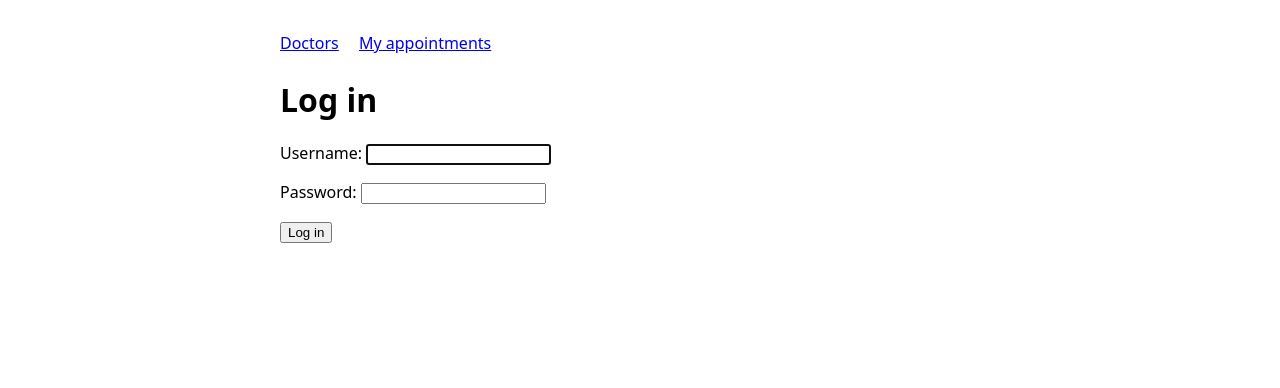
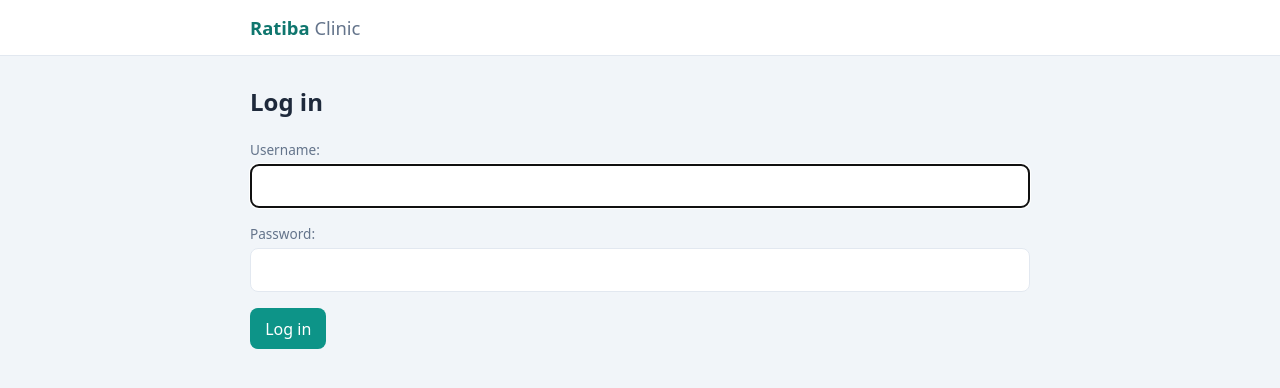
Before and after one commit to mutuiris/ratiba, a Django app: a page that uses clinic/templates/clinic/base.html in a window 1280 px wide. Shown: the top 388 px of the page. Run offline with Django 5.2, Linux system fonts and the light colour scheme.

Commit message:
Enhance base HTML template with improved layout, styling, and navigation structure

```diff
--- a/clinic/templates/clinic/base.html
+++ b/clinic/templates/clinic/base.html
@@ -3,35 +3,87 @@
 <head>
   <meta charset="utf-8">
   <meta name="viewport" content="width=device-width, initial-scale=1">
-  <title>{% block title %}Ratiba{% endblock %}</title>
+  <title>{% block title %}Ratiba{% endblock %} · Ratiba Clinic</title>
   <style>
-    body { font-family: system-ui, sans-serif; max-width: 720px; margin: 2rem auto; padding: 0 1rem; }
-    nav { margin-bottom: 1.5rem; }
-    nav a { margin-right: 1rem; }
-    .msg { padding: .5rem .75rem; border-radius: 4px; margin: .25rem 0; }
-    .msg.success { background: #e6f4ea; }
-    .msg.error { background: #fce8e6; }
-    .slot { display: inline-block; margin: .2rem; }
-    table { border-collapse: collapse; width: 100%; }
-    td, th { border: 1px solid #ddd; padding: .4rem; text-align: left; }
-    button { cursor: pointer; }
+    :root {
+      --primary: #0d9488; --primary-dark: #0f766e;
+      --bg: #f1f5f9; --surface: #ffffff; --border: #e2e8f0;
+      --text: #1e293b; --muted: #64748b;
+      --ok-bg: #dcfce7; --ok-fg: #166534;
+      --err-bg: #fee2e2; --err-fg: #991b1b;
+      --radius: 10px; --shadow: 0 1px 3px rgba(15,23,42,.08), 0 1px 2px rgba(15,23,42,.04);
+    }
+    * { box-sizing: border-box; }
+    body {
+      margin: 0; background: var(--bg); color: var(--text);
+      font-family: system-ui, -apple-system, "Segoe UI", Roboto, sans-serif; line-height: 1.5;
+    }
+    header { background: var(--surface); border-bottom: 1px solid var(--border); position: sticky; top: 0; z-index: 10; }
+    .bar { max-width: 820px; margin: 0 auto; padding: .85rem 1.25rem; display: flex; align-items: center; gap: 1.25rem; }
+    .brand { font-weight: 700; font-size: 1.15rem; color: var(--primary-dark); text-decoration: none; }
+    .brand span { color: var(--muted); font-weight: 400; }
+    nav { display: flex; align-items: center; gap: 1rem; margin-left: auto; }
+    nav a { color: var(--text); text-decoration: none; font-size: .95rem; }
+    nav a:hover { color: var(--primary-dark); }
+    main { max-width: 820px; margin: 0 auto; padding: 1.75rem 1.25rem; }
+    h1 { font-size: 1.5rem; margin: 0 0 1.25rem; }
+    .muted { color: var(--muted); }
+
+    .msg { padding: .7rem 1rem; border-radius: var(--radius); margin: 0 0 1rem; font-size: .95rem; }
+    .msg.success { background: var(--ok-bg); color: var(--ok-fg); }
+    .msg.error { background: var(--err-bg); color: var(--err-fg); }
+
+    .card { background: var(--surface); border: 1px solid var(--border); border-radius: var(--radius); box-shadow: var(--shadow); padding: 1.1rem 1.25rem; margin-bottom: 1rem; }
+    .card-row { display: flex; align-items: flex-end; gap: 1rem; flex-wrap: wrap; }
+    .grow { flex: 1; }
+
+    label { display: block; font-size: .85rem; color: var(--muted); margin-bottom: .25rem; }
+    input[type=text], input[type=password], input[type=date], input[type=datetime-local] {
+      width: 100%; padding: .55rem .7rem; border: 1px solid var(--border); border-radius: 8px; font: inherit; background: #fff;
+    }
+    button, .btn {
+      display: inline-block; padding: .55rem .95rem; border: 0; border-radius: 8px;
+      background: var(--primary); color: #fff; font: inherit; font-weight: 500; cursor: pointer; text-decoration: none;
+    }
+    button:hover, .btn:hover { background: var(--primary-dark); }
+    .btn-ghost { background: transparent; color: var(--primary-dark); border: 1px solid var(--border); }
+    .btn-ghost:hover { background: var(--bg); }
+    .btn-danger { background: transparent; color: var(--err-fg); border: 1px solid var(--border); }
+    .btn-danger:hover { background: var(--err-bg); }
+
+    .slots { display: grid; grid-template-columns: repeat(auto-fill, minmax(84px, 1fr)); gap: .5rem; }
+    .slots button { width: 100%; background: #fff; color: var(--primary-dark); border: 1px solid var(--primary); font-variant-numeric: tabular-nums; }
+    .slots button:hover { background: var(--primary); color: #fff; }
+
+    table { width: 100%; border-collapse: collapse; background: var(--surface); border-radius: var(--radius); overflow: hidden; box-shadow: var(--shadow); }
+    th, td { padding: .7rem .9rem; text-align: left; border-bottom: 1px solid var(--border); }
+    th { background: #f8fafc; font-size: .8rem; text-transform: uppercase; letter-spacing: .03em; color: var(--muted); }
+    tr:last-child td { border-bottom: 0; }
+    .actions { display: flex; gap: .4rem; align-items: center; }
+    .inline { display: inline; }
   </style>
 </head>
 <body>
+  <header>
+    <div class="bar">
+      <a class="brand" href="{% url 'web-doctors' %}">Ratiba <span>Clinic</span></a>
+      {% if user.is_authenticated %}
         <nav>
-    <a href="{% url 'web-doctors' %}">Doctors</a>
+          <a href="{% url 'web-doctors' %}">Book</a>
           <a href="{% url 'web-appointments' %}">My appointments</a>
-    {% if user.is_authenticated %}
-      <form action="{% url 'logout' %}" method="post" style="display:inline">
-        {% csrf_token %}<button type="submit">Log out ({{ user.username }})</button>
+          <form action="{% url 'logout' %}" method="post" class="inline">
+            {% csrf_token %}<button class="btn-ghost" type="submit">Log out</button>
           </form>
+        </nav>
       {% endif %}
-  </nav>
+    </div>
+  </header>
 
+  <main>
     {% for message in messages %}
       <p class="msg {{ message.tags }}">{{ message }}</p>
     {% endfor %}
-
     {% block content %}{% endblock %}
+  </main>
 </body>
 </html>
```
Lines whose indentation alone changed are shown as unchanged.
